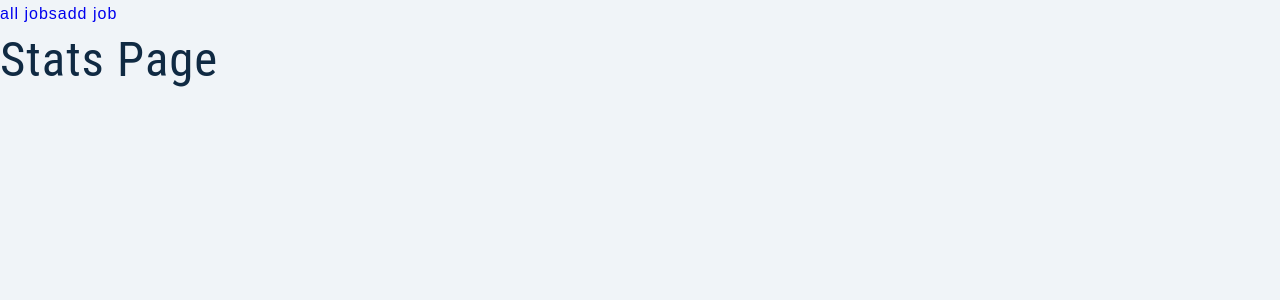
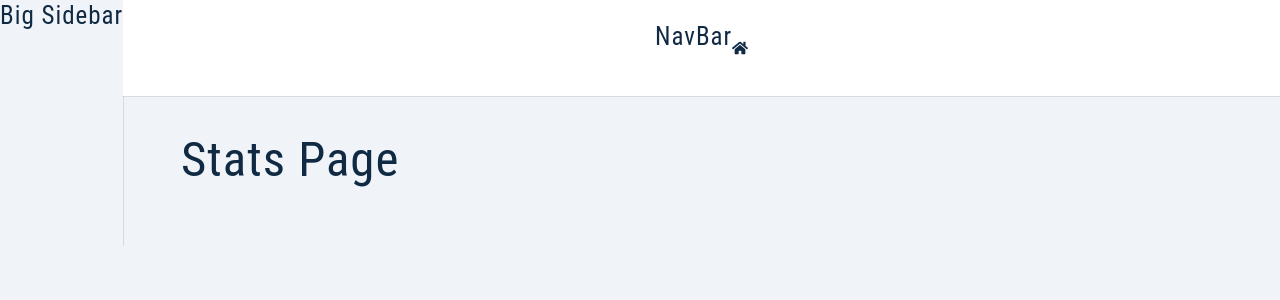
Before and after one commit to GraceYou500/Jobify-MERN-APP, a React (Create React App) app in the folder client/: page / in a window 1280 px wide. Shown: the top 300 px of the page. Built offline with nearby package versions, Linux system fonts and the light colour scheme; sample sign-in values are in the browser's storage.

Commit message:
shared layout setup

```diff
--- a/client/package.json
+++ b/client/package.json
@@ -11,6 +11,7 @@
     "normalize.css": "^8.0.1",
     "react": "^18.2.0",
     "react-dom": "^18.2.0",
+    "react-icons": "^4.6.0",
     "react-router-dom": "^6.4.3",
     "react-scripts": "5.0.1",
     "styled-components": "^5.3.6",
--- a/client/src/assets/wrappers/SharedLayout.js
+++ b/client/src/assets/wrappers/SharedLayout.js
@@ -1,4 +1,4 @@
-import styled from 'styled-components'
+import styled from 'styled-components';
 
 const Wrapper = styled.section`
   .dashboard {
@@ -18,5 +18,5 @@
       width: 90%;
     }
   }
-`
-export default Wrapper
+`;
+export default Wrapper;
--- /dev/null
+++ b/client/src/components/BigSidebar.js
@@ -0,0 +1,12 @@
+import React from 'react';
+import Wrapper from '../assets/wrappers/BigSidebar';
+
+const BigSidebar = () => {
+  return (
+    <Wrapper>
+      <h4>Big Sidebar</h4>
+    </Wrapper>
+  );
+};
+
+export default BigSidebar;
--- /dev/null
+++ b/client/src/components/Navbar.js
@@ -0,0 +1,14 @@
+import React from 'react';
+import Wrapper from '../assets/wrappers/Navbar';
+import { FaHome } from 'react-icons/fa';
+
+const Navbar = () => {
+  return (
+    <Wrapper>
+      <h4>NavBar</h4>
+      <FaHome />
+    </Wrapper>
+  );
+};
+
+export default Navbar;
--- /dev/null
+++ b/client/src/components/SmallSidebar.js
@@ -0,0 +1,12 @@
+import React from 'react';
+import Wrapper from '../assets/wrappers/SmallSidebar';
+
+const SmallSidebar = () => {
+  return (
+    <Wrapper>
+      <h4>Small Sidebar</h4>
+    </Wrapper>
+  );
+};
+
+export default SmallSidebar;
--- a/client/src/components/index.js
+++ b/client/src/components/index.js
@@ -1,5 +1,7 @@
 import Logo from './Logo';
 import FormRow from './FormRow';
 import Alert from './Alert';
-
-export { Logo, FormRow, Alert };
+import Navbar from './Navbar';
+import SmallSidebar from './SmallSidebar';
+import BigSidebar from './BigSidebar';
+export { Logo, FormRow, Alert, Navbar, SmallSidebar, BigSidebar };
--- a/client/src/pages/dashboard/SharedLayout.js
+++ b/client/src/pages/dashboard/SharedLayout.js
@@ -1,16 +1,22 @@
+import { format } from 'morgan';
 import React from 'react';
 import { Link, Outlet } from 'react-router-dom';
 import Wrapper from '../../assets/wrappers/SharedLayout';
+import { Navbar, SmallSidebar, BigSidebar } from '../../components';
 
 const SharedLayout = () => {
   return (
     <Wrapper>
-      <nav>
-        <Link to='all-jobs'>all jobs</Link>
-        <Link to='add-job'>add job</Link>
-      </nav>
-
-      <Outlet />
+      <main className='dashboard'>
+        <SmallSidebar />
+        <BigSidebar />
+        <div>
+          <Navbar />
+          <div className='dashboard-page'>
+            <Outlet />
+          </div>
+        </div>
+      </main>
     </Wrapper>
   );
 };
```
Also changed, not shown: 1 other file (tests, documents, lock files or other folders).
